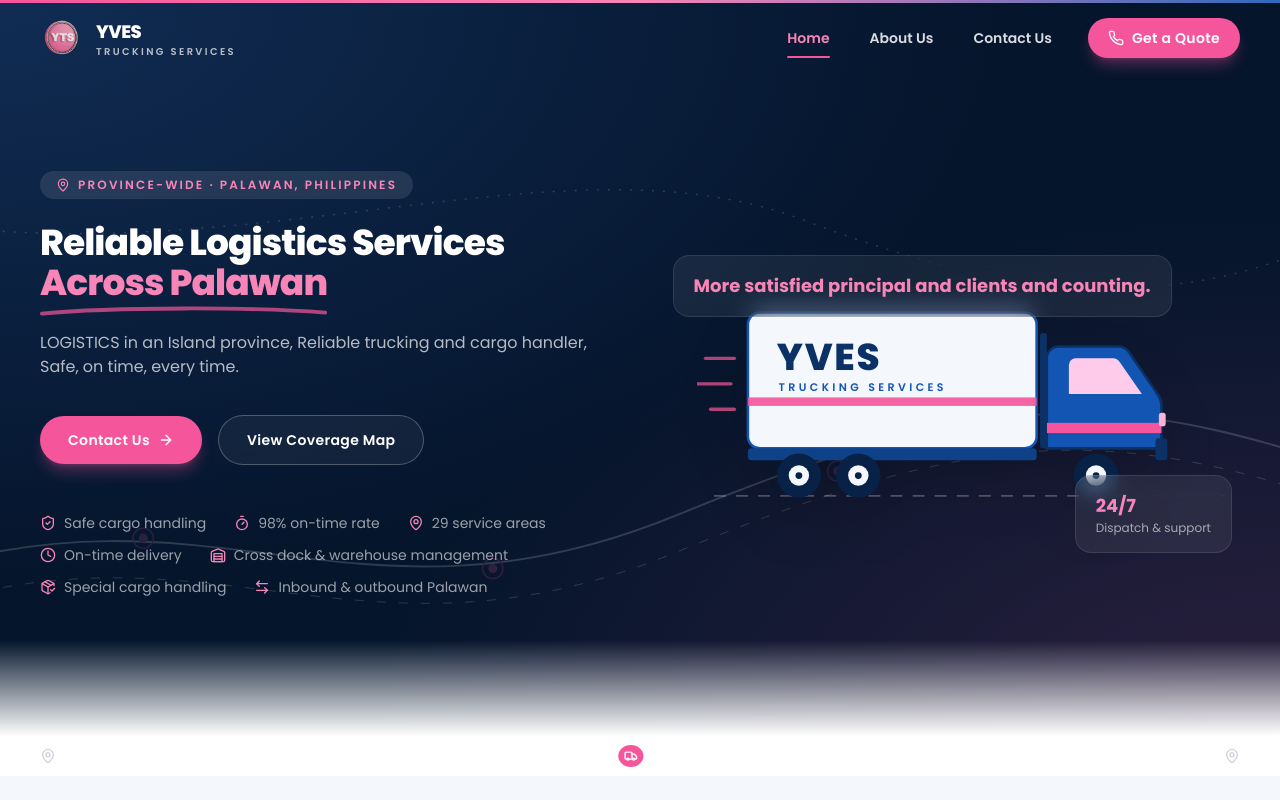
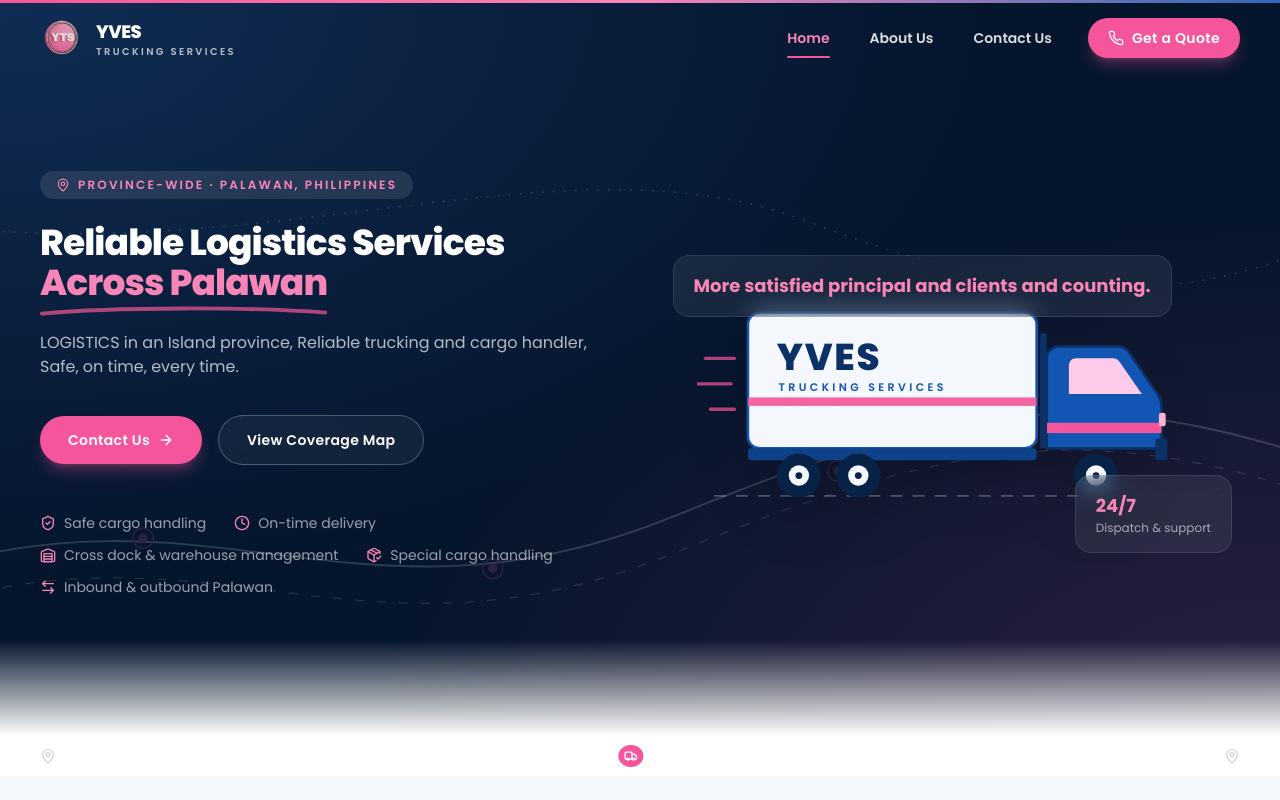
Before and after one commit to Heisuyasu/YTS-Website, a Next.js app: page / in a window 1280 px wide. Shown: the top 800 px of the page. Built offline with nearby package versions, Linux system fonts and the light colour scheme.

Commit message:
Remove tags at heading

```diff
--- a/components/home/Hero.tsx
+++ b/components/home/Hero.tsx
@@ -15,14 +15,11 @@ import {
   MapPin,
   PackageCheck,
   ShieldCheck,
-  Timer,
   Warehouse,
 } from "lucide-react";
 
 const trustChips = [
   { icon: ShieldCheck, label: "Safe cargo handling" },
-  { icon: Timer, label: "98% on-time rate" },
-  { icon: MapPin, label: "29 service areas" },
   { icon: Clock, label: "On-time delivery" },
   { icon: Warehouse, label: "Cross dock & warehouse management" },
   { icon: PackageCheck, label: "Special cargo handling" },
```
